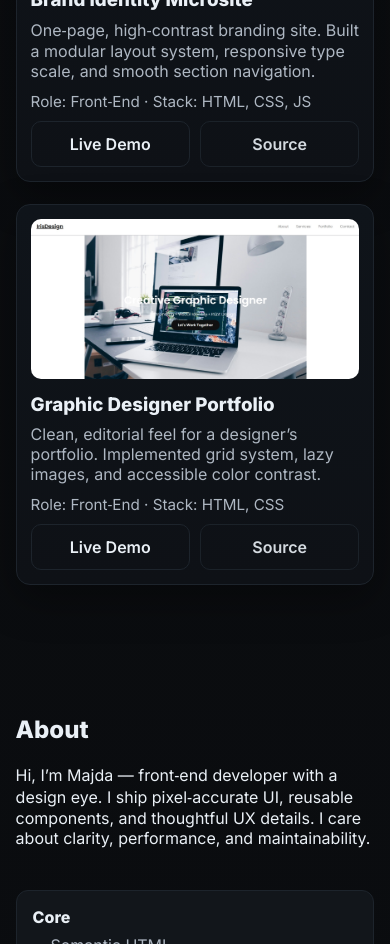
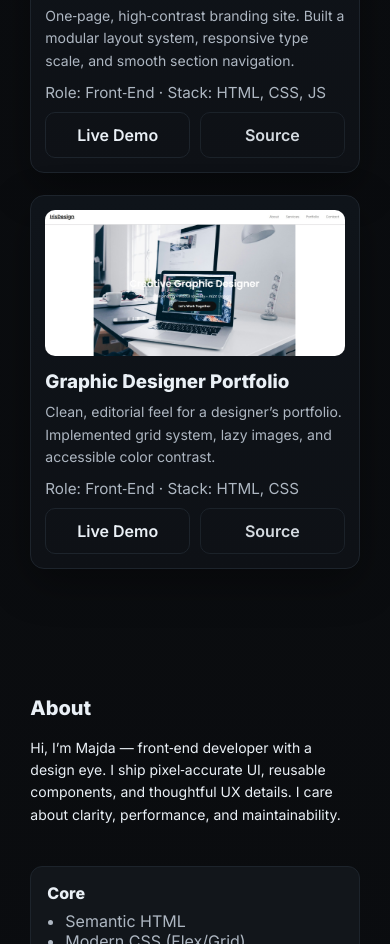
Before and after one commit to majda03/portfolio, a plain HTML site: page index.html in a window 390 px wide. Shown: the part 1056-2000 px from the top of the page. Drawn offline with Linux system fonts and the light colour scheme.

Commit message:
Update styles.css

```diff
--- a/styles.css
+++ b/styles.css
@@ -302,3 +302,51 @@ img { max-width: 100%; height: auto; display: block; }
   .stack{ flex-wrap: wrap; gap: 10px; }
   .case{ grid-template-columns: 1fr; }
 }
+/* ============= BASIC RESPONSIVE FIX ============= */
+
+/* slike i videa da ne iskaču van ekrana */
+img, video {
+    max-width: 100%;
+    height: auto;
+    display: block;
+}
+
+/* tijelo malo uvući na malim ekranima */
+@media (max-width: 768px) {
+
+    body {
+        margin: 0;
+        padding: 0 16px; /* mali prostor sa strane da ne lijepi uz ivicu */
+    }
+
+    /* sve glavne sekcije neka se šire 100% */
+    section,
+    .container,
+    .wrapper,
+    .content {
+        max-width: 100%;
+    }
+
+    /* ako imaš blokove koji su u dva stupca – stavi ih jedan ispod drugog */
+    .row,
+    .columns,
+    .flex-row {
+        display: flex;
+        flex-direction: column;
+        gap: 16px;
+    }
+
+    /* heading malo smanji da ne bude ogromno na mobu */
+    h1 {
+        font-size: 24px;
+    }
+
+    h2 {
+        font-size: 20px;
+    }
+
+    p {
+        font-size: 14px;
+        line-height: 1.6;
+    }
+}
```
